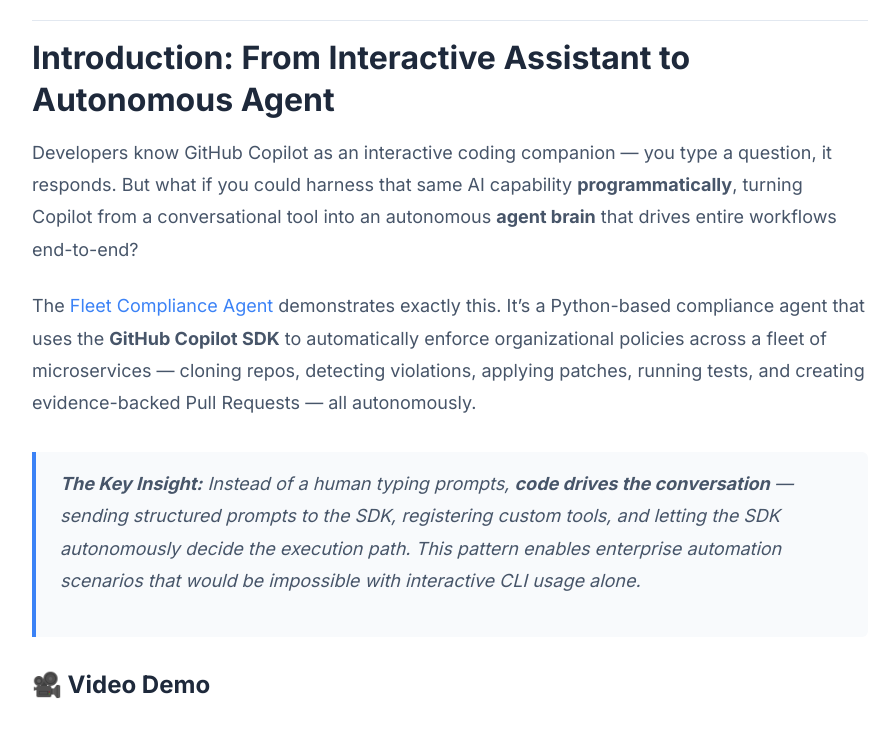
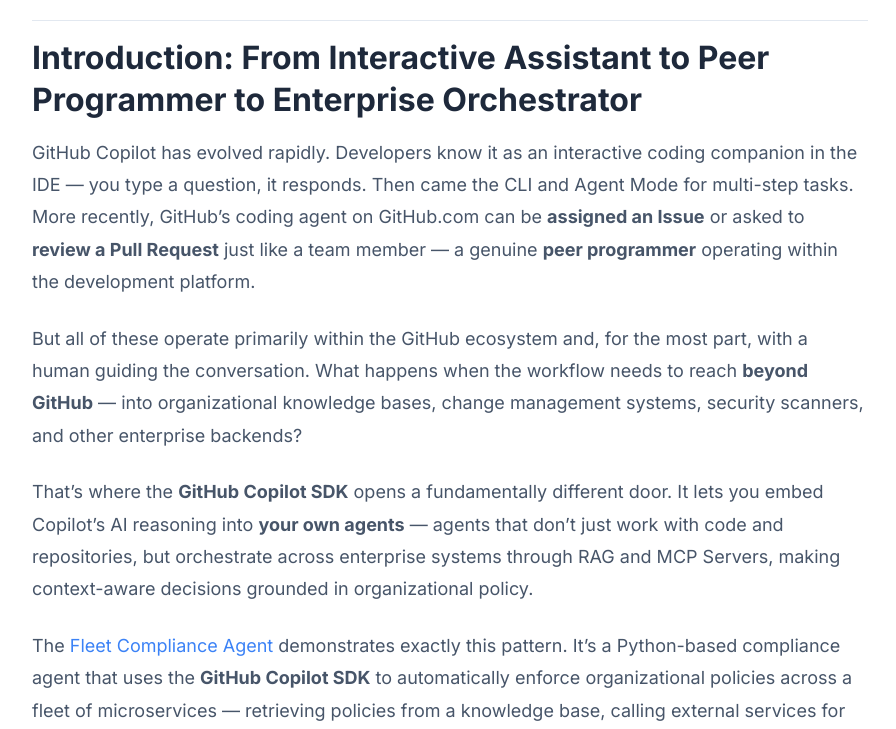
Before and after one commit to ssrikantan/ssrikantan.github.io, a Jekyll site: the page built from _posts/2026-02-08-ghcp-sdk-fleet-compliance-agent.md, in a window 1280 px wide and 1400 px high, scrolled down 963 px, cut to the strip 222-951 px from the top of the window. Shown: the whole strip, without its empty margins (190-1086 px from the left). Built offline with Jekyll 4.4.1, drawn with Linux system fonts in a browser that asks for light colours; nearby versions of some CDN libraries; some of the changed text lies outside the part shown.

Commit message:
Refine blog post: position SDK within agent spectrum (interactive → peer programmer → enterprise orchestrator)

````diff
--- a/_posts/2026-02-08-ghcp-sdk-fleet-compliance-agent.md
+++ b/_posts/2026-02-08-ghcp-sdk-fleet-compliance-agent.md
@@ -19,13 +19,17 @@
 image: "/assets/images/posts/2026-02-08-ghcp-sdk-fleet-compliance/header-image.png"
 ---
 
-## Introduction: From Interactive Assistant to Autonomous Agent
+## Introduction: From Interactive Assistant to Peer Programmer to Enterprise Orchestrator
 
-Developers know GitHub Copilot as an interactive coding companion — you type a question, it responds. But what if you could harness that same AI capability **programmatically**, turning Copilot from a conversational tool into an autonomous **agent brain** that drives entire workflows end-to-end?
+GitHub Copilot has evolved rapidly. Developers know it as an interactive coding companion in the IDE — you type a question, it responds. Then came the CLI and Agent Mode for multi-step tasks. More recently, GitHub's coding agent on GitHub.com can be **assigned an Issue** or asked to **review a Pull Request** just like a team member — a genuine **peer programmer** operating within the development platform.
 
-The [Fleet Compliance Agent](https://github.com/MSFT-Innovation-Hub-India/GHCP-CLI-SDK-PR-AUTOMATION) demonstrates exactly this. It's a Python-based compliance agent that uses the **GitHub Copilot SDK** to automatically enforce organizational policies across a fleet of microservices — cloning repos, detecting violations, applying patches, running tests, and creating evidence-backed Pull Requests — all autonomously.
+But all of these operate primarily within the GitHub ecosystem and, for the most part, with a human guiding the conversation. What happens when the workflow needs to reach **beyond GitHub** — into organizational knowledge bases, change management systems, security scanners, and other enterprise backends?
 
-> **The Key Insight:** Instead of a human typing prompts, **code drives the conversation** — sending structured prompts to the SDK, registering custom tools, and letting the SDK autonomously decide the execution path. This pattern enables enterprise automation scenarios that would be impossible with interactive CLI usage alone.
+That's where the **GitHub Copilot SDK** opens a fundamentally different door. It lets you embed Copilot's AI reasoning into **your own agents** — agents that don't just work with code and repositories, but orchestrate across enterprise systems through RAG and MCP Servers, making context-aware decisions grounded in organizational policy.
+
+The [Fleet Compliance Agent](https://github.com/MSFT-Innovation-Hub-India/GHCP-CLI-SDK-PR-AUTOMATION) demonstrates exactly this pattern. It's a Python-based compliance agent that uses the **GitHub Copilot SDK** to automatically enforce organizational policies across a fleet of microservices — retrieving policies from a knowledge base, calling external services for security scanning and change management, applying patches, running tests, and creating evidence-backed Pull Requests — all autonomously.
+
+> **The Key Insight:** The peer programmer model on GitHub.com is compelling for tasks that live naturally within GitHub. But when the workflow requires pulling context from knowledge bases (RAG), calling specialized backend services (MCP Servers), and routing decisions based on business criticality — you need to embed the Copilot SDK into a custom agent that bridges these worlds. **Code drives the conversation** — sending structured prompts, registering custom tools, and letting the SDK autonomously decide the execution path across systems that span far beyond GitHub.
 
 ### 🎥 Video Demo
 
@@ -37,7 +41,7 @@
 
 ## Why GitHub Copilot SDK?
 
-The **GitHub Copilot SDK** unlocks a fundamentally different paradigm. By exposing the Copilot CLI through a Python SDK, it transforms from a conversational tool into a **programmable agent brain**.
+So how does the SDK actually make this possible? By exposing the Copilot CLI through a Python SDK, it gives you a **programmable agent brain** — the same reasoning capability, but invoked by code rather than a person. You register custom tools, send a natural-language prompt, and the SDK autonomously decides the execution path. The key difference: those custom tools can reach into **any backend** your organization runs in production — knowledge bases, change management platforms, security scanners, service registries — not just code and repositories.
 
 ### How It Works
 
@@ -66,7 +70,7 @@
 # SDK autonomously calls tools, reasons over results, and completes the workflow
 ```
 
-> **Interactive vs. Embedded:** Developers typically use GitHub Copilot CLI or Agent Mode in VS Code **interactively** — asking questions, getting suggestions, and iterating in real-time. In this sample, we take a fundamentally different approach: **we embed the GitHub Copilot SDK directly into an autonomous agent**. The SDK becomes the reasoning engine for a fully automated workflow, not an interactive assistant.
+> **The Agent Spectrum:** Developers use GitHub Copilot interactively in the IDE and CLI. On GitHub.com, the coding agent acts as a peer programmer — assigned Issues, reviewing PRs — operating within the platform. In this sample, we take a further step: **we embed the GitHub Copilot SDK directly into an autonomous agent** whose reach extends beyond GitHub into enterprise backends via RAG and MCP Servers. The SDK becomes the reasoning engine for a workflow that orchestrates across organizational knowledge bases, change management systems, security scanners, and code repositories — a scope that goes well beyond what interactive or platform-native agents can address.
 
 > **Preview SDK Notice:** The GitHub Copilot SDK is currently in **preview**. This demo uses version `github-copilot-sdk>=0.1.21`.
 
@@ -401,7 +405,7 @@
 | **GitHub Advanced Security** | Automated security remediation |
 | **Policy-as-Code (OPA, Kyverno)** | Declarative policy enforcement |
 
-The Fleet Compliance Agent goes further by combining **AI reasoning** (via Copilot SDK) with **policy retrieval** (via RAG) and **external service integration** (via MCP) — creating a more intelligent, context-aware automation pipeline.
+The Fleet Compliance Agent goes further by combining **AI reasoning** (via Copilot SDK) with **policy retrieval** (via RAG) and **external service integration** (via MCP) — creating an agent whose world isn't limited to code and repositories. It reaches into enterprise systems for change management, security scanning, and policy grounding, producing a more intelligent, context-aware automation pipeline than any single-platform tool can achieve.
 
 ### Current Limitations
 
@@ -511,17 +515,19 @@
 
 ## Conclusion
 
-The Fleet Compliance Agent demonstrates a powerful pattern: **embedding AI as an autonomous reasoning engine inside enterprise workflows**. By using the GitHub Copilot SDK as the "brain" — combined with custom tools, MCP servers for domain-specific operations, and RAG for policy-grounded evidence — it creates an intelligent automation pipeline that goes far beyond simple scripting.
+GitHub Copilot's evolution from **interactive assistant** to **peer programmer** to **embeddable agent brain** represents a fundamental expansion of what AI can do for engineering organizations. The peer programmer on GitHub.com is a powerful collaborator within the development platform. But when you need an agent that reaches **beyond GitHub** — pulling from knowledge bases, calling enterprise backend services, making risk-aware decisions based on business context — the Copilot SDK lets you build exactly that.
+
+The Fleet Compliance Agent demonstrates this pattern concretely: **embedding AI as an autonomous reasoning engine inside enterprise workflows** that span multiple systems. By using the GitHub Copilot SDK as the "brain" — combined with custom tools, MCP servers for domain-specific operations, and RAG for policy-grounded evidence — it creates an intelligent automation pipeline whose world extends far beyond code and repositories.
 
 The key takeaways:
 
-- **GitHub Copilot SDK** enables programmatic access to Copilot's reasoning capabilities, transforming it from an interactive assistant into an agent brain
+- **GitHub Copilot SDK** enables programmatic access to Copilot's reasoning capabilities — extending the agent's world from the GitHub platform into enterprise systems
 - **Custom tools** give the SDK hands to act — from cloning repos to creating PRs, the agent can interact with real systems
-- **MCP servers** extend the agent's capabilities with domain-specific services for approvals and security scanning
+- **MCP servers** connect the agent to domain-specific enterprise services — change management, security scanning, approval workflows — that live outside GitHub
 - **RAG with Azure OpenAI** grounds every action in organizational policy, producing auditable, evidence-backed Pull Requests
 - **Human-in-the-loop** remains essential — the agent proposes, humans approve, maintaining the safety and governance that enterprise environments demand
 
-This is a glimpse into the future of enterprise DevOps: AI agents that understand policy, reason about code, and automate the tedious toil — while keeping humans firmly in the decision loop.
+This is a glimpse into the future of enterprise DevOps: AI agents that understand policy, reason about code, orchestrate across enterprise systems, and automate the tedious toil — while keeping humans firmly in the decision loop.
 
 ## Resources
 
````
